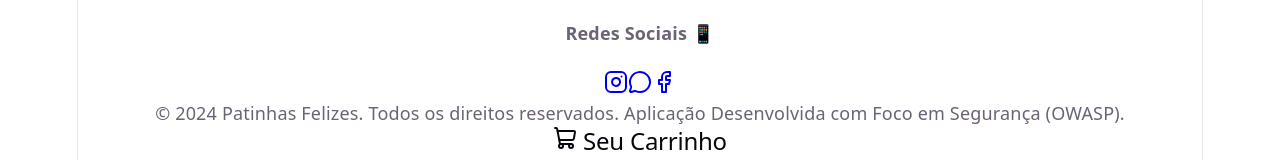
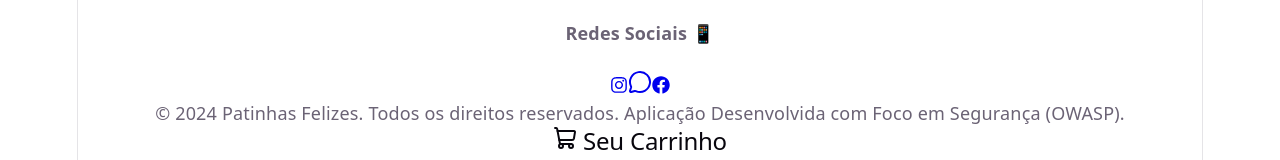
Before and after one commit to emmanuelguedes88/agamenonracoes, a React (Vite) app: page / in a window 1280 px wide. Shown: the part 4866-5026 px from the top of the page. Built offline with nearby package versions, Linux system fonts and the light colour scheme.

Commit message:
fix social icons

```diff
--- a/index.html
+++ b/index.html
@@ -1,5 +1,5 @@
 <!doctype html>
-<html lang="en">
+<html lang="PT-BR">
   <head>
     <meta charset="UTF-8" />
     <link rel="icon" type="image/svg+xml" href="/favicon.svg" />
--- a/src/App.jsx
+++ b/src/App.jsx
@@ -1,9 +1,10 @@
+import { FaInstagram, FaFacebook } from "react-icons/fa";
 
 import React, { useState, useEffect } from 'react';
 import {
   ShoppingCart, Menu, X, PawPrint, ArrowRight,
   Minus, Plus, Lock, CreditCard, Check, MapPin,
-  Mail, Phone, Instagram, Facebook, MessageCircle,
+  Mail, Phone, MessageCircle,
   Star, ShieldCheck, QrCode
 } from 'lucide-react';
 
@@ -246,13 +247,15 @@ export default function App() {
           <h4 className="text-lg font-bold mb-4 text-amber-100">Redes Sociais 📱</h4>
           <div className="flex space-x-4">
             <a href="#" className="bg-white/10 hover:bg-orange-500 p-3 rounded-full transition transform hover:scale-110">
-              <Instagram className="w-5 h-5" />
+              <FaInstagram className="w-5 h-5" />
+
             </a>
             <a href="#" className="bg-white/10 hover:bg-orange-500 p-3 rounded-full transition transform hover:scale-110">
               <MessageCircle className="w-5 h-5" />
             </a>
             <a href="#" className="bg-white/10 hover:bg-orange-500 p-3 rounded-full transition transform hover:scale-110">
-              <Facebook className="w-5 h-5" />
+              <FaFacebook className="w-5 h-5" />
+
             </a>
           </div>
         </div>
```
